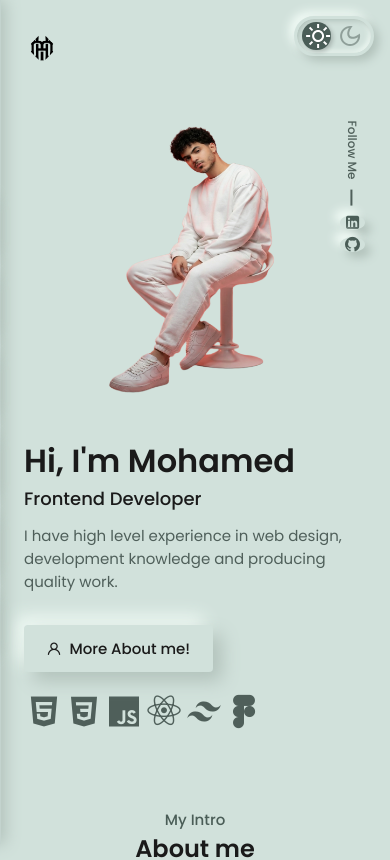
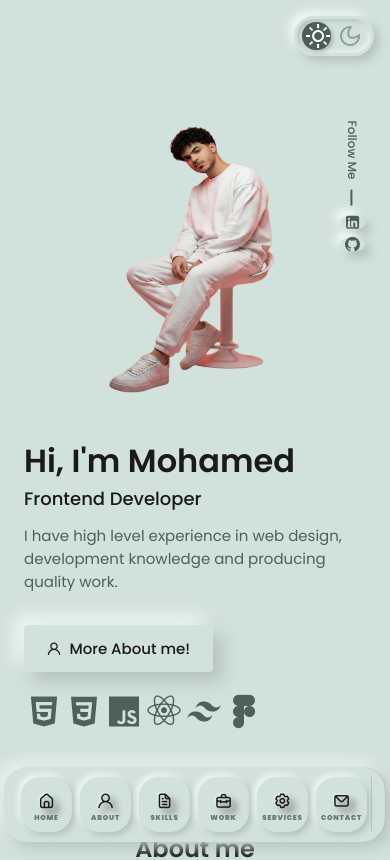
Before and after one commit to elhwawshy/my-portfolio, a React (Vite) app: page / in a window 390 px wide. Shown: the top 860 px of the page. Built offline with nearby package versions, Linux system fonts and the light colour scheme; some icons are missing; a web font is replaced by a local one.

Commit message:
Implement mobile bottom navigation styles
Added mobile bottom navigation bar styles with labels.

```diff
--- a/src/index.css
+++ b/src/index.css
@@ -2882,3 +2882,135 @@ body.dark-theme {
         font-size: var(--normal-font-size); /* تصغير الخط في التبويبات للموبايل */
     }
 }
+
+/* =========================================
+   شريط التنقل السفلي مع كلمات صغيرة
+   (Mobile Bottom Navigation Bar with Labels)
+   ========================================= */
+@media screen and (max-width: 1024px) {
+
+    /* إخفاء العناصر غير الضرورية */
+    .nav-toggle,
+    .nav-close,
+    .nav-logo {
+        display: none !important;
+    }
+
+    /* 1. حاوية الشريط السفلي */
+    .sidebar {
+        position: fixed;
+        bottom: 2px;
+        left: 50%;
+        transform: translateX(-50%) !important;
+        top: auto;
+
+        width: 98%; /* زدنا العرض قليلاً لاستيعاب الكلمات */
+        max-width: 450px;
+        height: 75px; /* زدنا الارتفاع قليلاً */
+
+        background-color: var(--body-color);
+        border-radius: 1.5rem; /* حواف دائرية ناعمة */
+        padding: 0 0.5rem;
+
+        /* الظل الخارجي للشريط */
+        box-shadow:
+            5px 5px 15px var(--shadow-dark),
+            -5px -5px 15px var(--shadow-light);
+
+        z-index: 9999;
+        display: flex;
+        align-items: center;
+        justify-content: center;
+    }
+
+    .nav-menu {
+        width: 100%;
+        position: relative;
+        transform: none !important;
+        display: flex;
+        justify-content: center;
+        align-items: center;
+        height: 100%;
+        top: 0;
+    }
+
+    .nav-list {
+        display: flex;
+        flex-direction: row !important;
+        justify-content: space-evenly; /* توزيع متساوي */
+        align-items: center;
+        width: 100%;
+        margin: 0;
+    }
+
+    /* 2. تصميم الزر (رابط + أيقونة + نص) */
+    .nav-link {
+        width: 51px; /* عرض أكبر قليلاً ليستوعب النص */
+        height: 55px; /* مستطيل بزوايا دائرية */
+        margin: 0 4px;
+        border-radius: 20px; /* زوايا ناعمة بدلاً من الدائرة الكاملة */
+        padding: 5px 0;
+
+        display: flex;
+        flex-direction: column; /* الأيقونة فوق والنص تحت */
+        justify-content: center;
+        align-items: center;
+        gap: 0px; /* مسافة صغيرة بين الأيقونة والكلمة */
+
+        /* ظلال الزر */
+        box-shadow:
+            3px 3px 6px var(--shadow-dark),
+            -3px -3px 6px var(--shadow-light);
+
+        transition: all 0.3s ease;
+    }
+
+    /* 3. تصغير الأيقونة */
+    .nav-icon {
+        font-size: 1.1rem; /* تصغير حجم الأيقونة قليلاً */
+        margin: 0;
+        display: block;
+    }
+
+    /* 4. إظهار النص وتصغيره */
+    .nav-name {
+        display: block !important; /* إجبار النص على الظهور */
+        font-size: 7px; /* حجم خط صغير جداً */
+        font-weight: 900;
+        letter-spacing: 0.8px;
+        line-height: 1;
+        text-shadow: none; /* إزالة الظلال الثقيلة عن النص الصغير ليسهل قراءته */
+        opacity: 0.8;
+    }
+
+    /* 5. حالة الزر النشط (Active/Pressed) */
+    .nav-link:active,
+    .nav-link.active-link {
+        box-shadow:
+            inset 3px 3px 6px var(--shadow-dark),
+            inset -3px -3px 6px var(--shadow-light) !important;
+
+        transform: translateY(2px); /* تأثير ضغطة بسيط */
+    }
+
+    .nav-link.active-link .nav-icon {
+        color: var(--skin-color);
+        transform: scale(1.1);
+    }
+
+    .nav-link.active-link .nav-name {
+        color: var(--skin-color);
+    }
+
+    /* إزالة النقطة القديمة */
+    .nav-link.active-link::after,
+    .nav-link:hover::after {
+        display: none;
+    }
+
+    /* رفع المحتوى لعدم تغطيته */
+    .main {
+        margin-left: 0;
+        padding-bottom: 6rem;
+    }
+}
```
